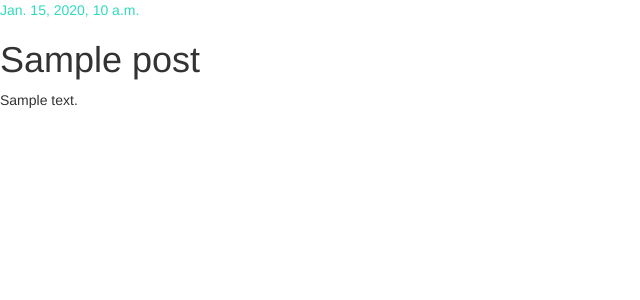
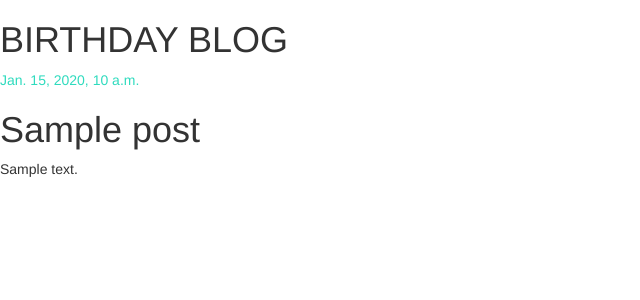
Before and after one commit to emilyYGT/my-first-blog, a Django app: page /post/1/ in a window 1280 px wide. Shown: the top 300 px of the page, without its empty margins (0-640 px from the left). Run offline with Django 3.2, Linux system fonts and the light colour scheme; tables that the repository leaves empty hold one stand-in row (values such as "Sample post"); some libraries are stand-ins or nearby versions.

Commit message:
cchanged header

```diff
--- a/blog/templates/blog/base.html
+++ b/blog/templates/blog/base.html
@@ -7,6 +7,7 @@
 <link rel="stylesheet" href="{% static 'css/blog.css' %}">
 </head>
 <body>
+<h1>BIRTHDAY BLOG</h1>
 {% block content %}
 
 {% endblock content %}
```
